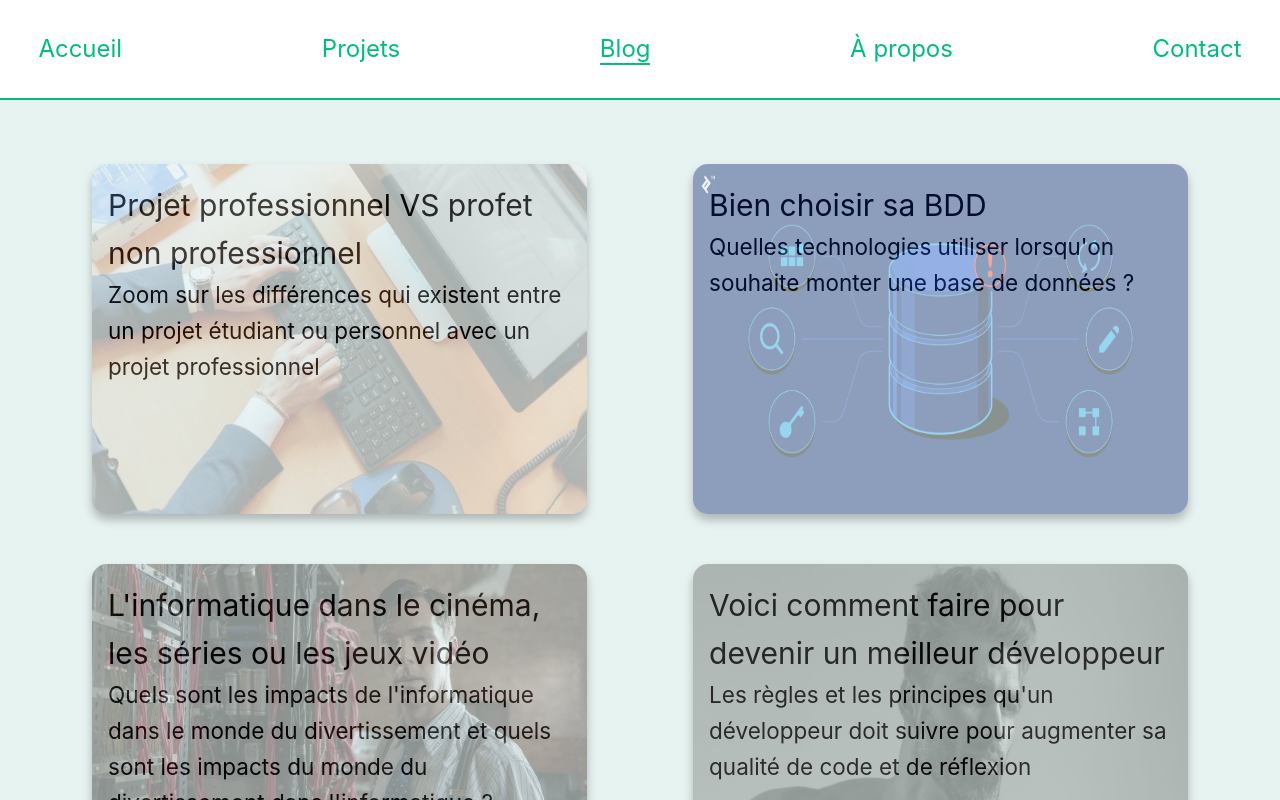
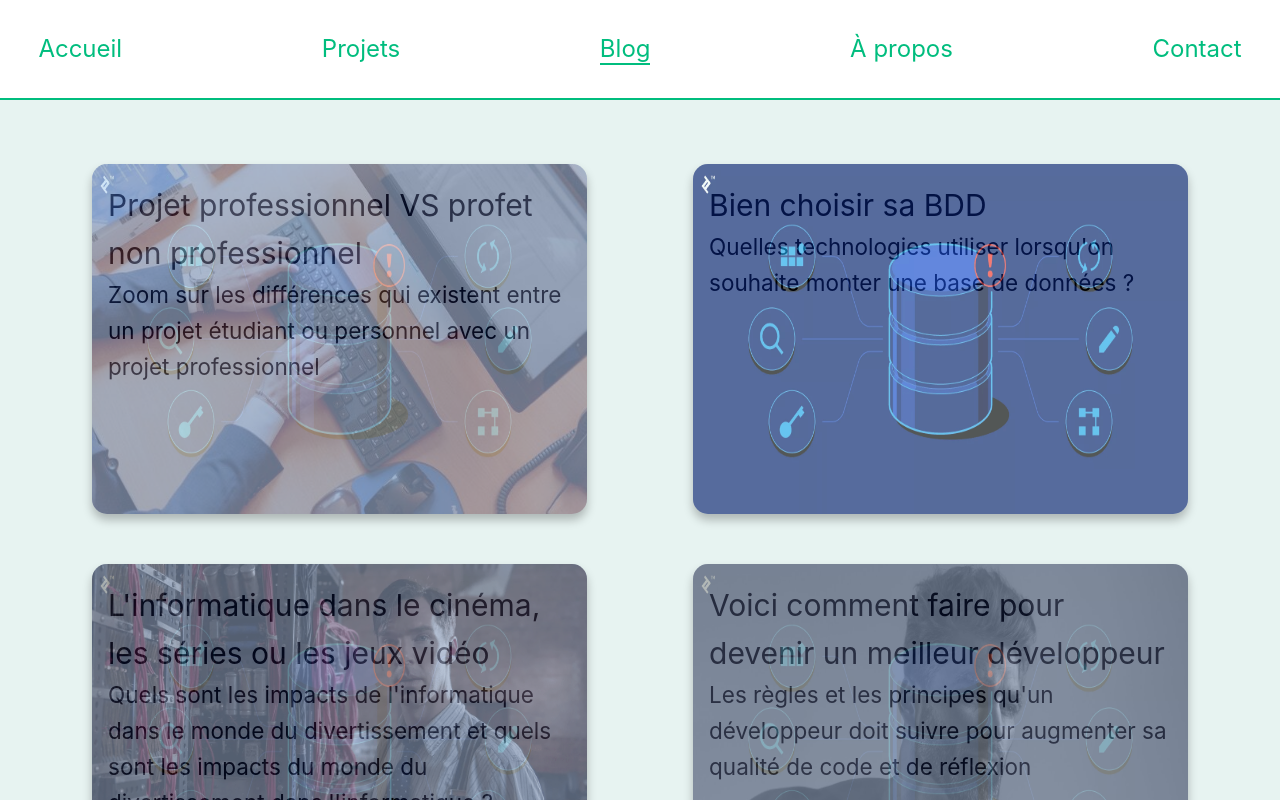
Before and after one commit to NatSch45/Portfolio, a Vue app: page /blog in a window 1280 px wide. Shown: the top 800 px of the page. Built offline with nearby package versions, Linux system fonts and the light colour scheme.

Commit message:
Test img displaying

```diff
--- a/src/components/BlogItem.vue
+++ b/src/components/BlogItem.vue
@@ -2,8 +2,8 @@
     <div class="blogItem">
         <h1>{{ title }}</h1>
         <h2>{{ subtitle }}</h2>
-
-        <img :src="'src/assets/img/'+image" :alt="image">
+        <img src="@/assets/img/bdd.png" alt="BDD"/>
+        <img :src="'src/assets/img/'+image" :alt="image" />
 
         <div class="read">
             <p>Lire</p>
```
